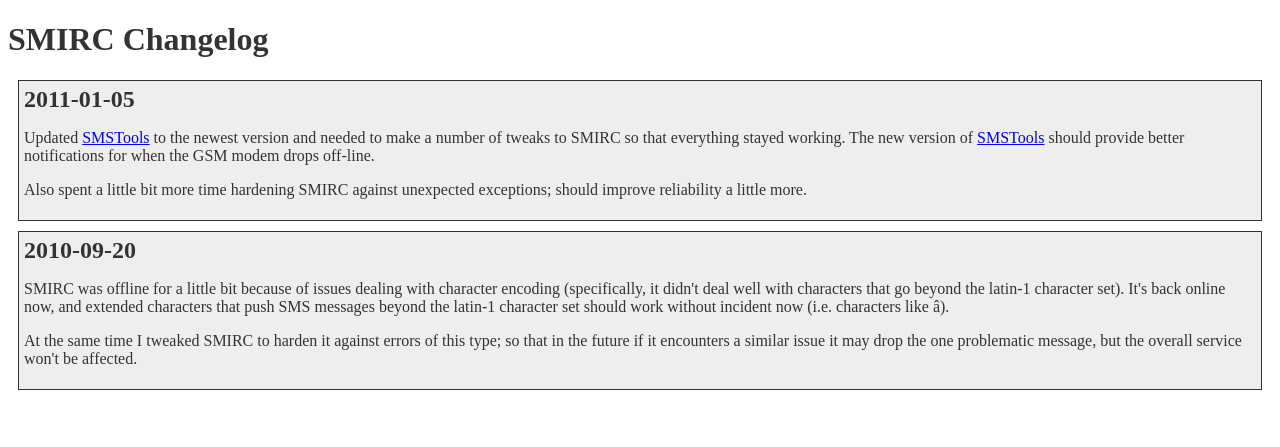
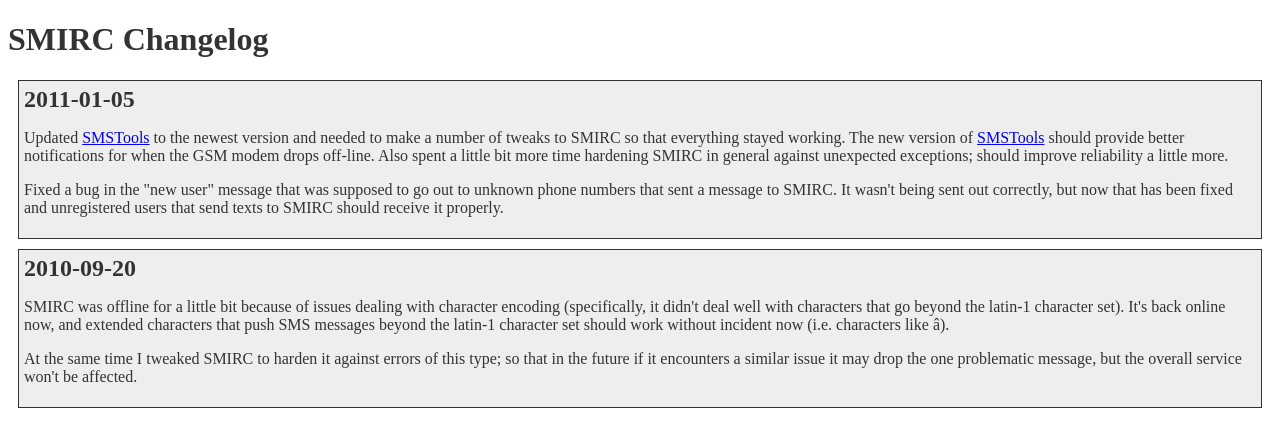
Before and after one commit to rbroemeling/SMIRC, a Django app: page /changelog/ in a window 1280 px wide. Shown: the top 447 px of the page. Run offline with Django 3.2, Linux system fonts and the light colour scheme.

Commit message:
Changelog corrections.

```diff
--- a/smirc/www/templates/pages/changelog.html
+++ b/smirc/www/templates/pages/changelog.html
@@ -10,10 +10,12 @@
 	<p>
 		Updated <a href="http://smstools3.kekekasvi.com/">SMSTools</a> to the newest version and needed to make a number of tweaks to SMIRC
 		so that everything stayed working.  The new version of <a href="http://smstools3.kekekasvi.com/">SMSTools</a> should provide better
-		notifications for when the GSM modem drops off-line.
+		notifications for when the GSM modem drops off-line.  Also spent a little bit more time hardening SMIRC in general against unexpected
+		exceptions; should improve reliability a little more.
 	</p>
 	<p>
-		Also spent a little bit more time hardening SMIRC against unexpected exceptions; should improve reliability a little more.
+		Fixed a bug in the "new user" message that was supposed to go out to unknown phone numbers that sent a message to SMIRC.  It wasn't
+		being sent out correctly, but now that has been fixed and unregistered users that send texts to SMIRC should receive it properly.
 	</p>
 </div>
 
```
